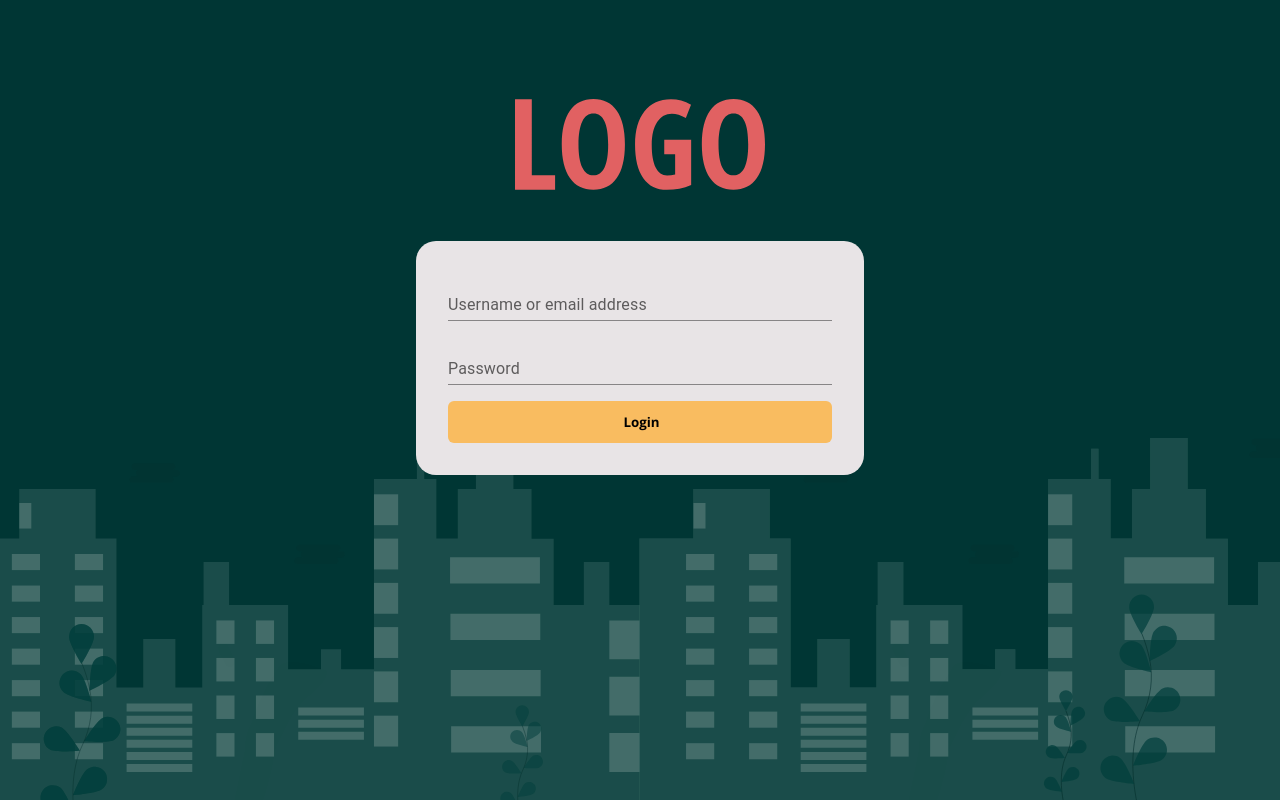
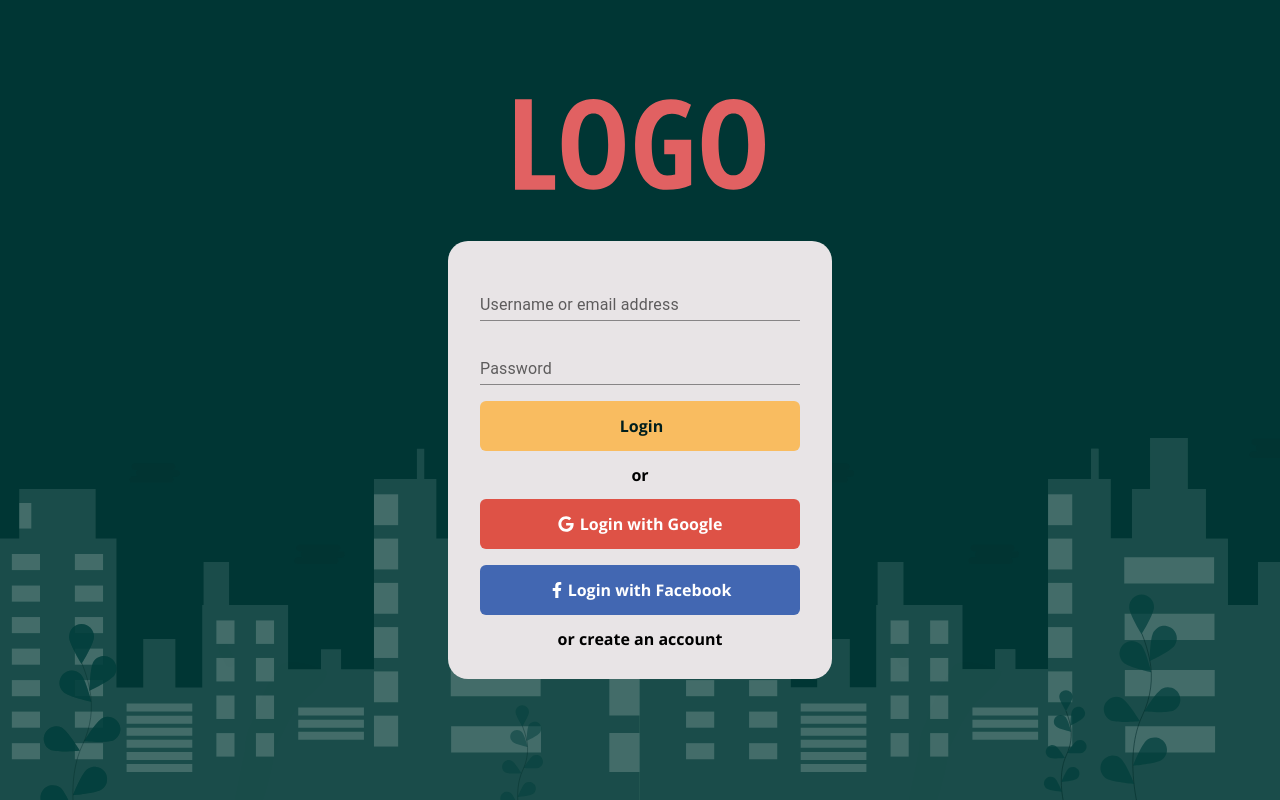
Before and after one commit to ParkingLotDevOps/Automated-Parking-Lot, a React (Create React App) app in the folder web-frontend/: page /sign-in in a window 1280 px wide. Built offline with nearby package versions, Linux system fonts and the light colour scheme.

Commit message:
logo and new buttons

```diff
--- a/web-frontend/src/components/BaseButton/BaseButton.js
+++ b/web-frontend/src/components/BaseButton/BaseButton.js
@@ -8,7 +8,7 @@ import { FaPlus } from 'react-icons/fa';
 
 const BaseIcon = ({ type }) => {
   if (type === 'facebook') return <FaFacebookF />;
-  if (type === 'google') return <FaGoogle />;
+  if (type === 'google') return <FaGoogle style={{ marginRight: '.2em' }} />;
   if (type === 'plus') return <FaPlus />;
   return <></>;
 };
--- a/web-frontend/src/components/BaseButton/BaseButton.module.css
+++ b/web-frontend/src/components/BaseButton/BaseButton.module.css
@@ -1,35 +1,36 @@
 .btn {
-  font-family: 'Open Sans', sans-serif;
   text-transform: unset;
   text-align: center;
   align-items: center;
   display: flex;
   justify-content: center;
   width: 100%;
+  height: 50px;
   border: none;
   outline: none;
   border-radius: 6px;
   padding: 0.75rem;
   cursor: pointer;
   text-indent: 3px;
+  font-size: 1rem;
 }
 
 .red {
-  background-color: #de5246;
+  background: #de5246;
   color: white;
 }
 
 .yellow {
-  background-color: #f9bc60;
-  color: black;
+  background: #f9bc60;
+  color: #001e1d;
 }
 
 .blue {
-  background-color: #4267b2;
+  background: #4267b2;
   color: white;
 }
 
 .wheet {
-  background-color: #e8e4e6;
+  background: #e8e4e6;
   color: #e16162;
 }
--- a/web-frontend/src/components/SignContainer/SignContainer.module.css
+++ b/web-frontend/src/components/SignContainer/SignContainer.module.css
@@ -9,7 +9,7 @@
 .form {
   background: #E8E4E6;
   margin: 1rem auto;
-  width: 35%;
+  width: max(30%, 300px);
   padding: 2rem;
   border-radius: 20px;
   display: flex;
--- a/web-frontend/src/components/SignIn/SignIn.js
+++ b/web-frontend/src/components/SignIn/SignIn.js
@@ -1,7 +1,7 @@
 import React from 'react';
 import { TextField } from '@mui/material';
 import { SignContainer } from 'components';
-import BaseButton from 'components/BaseButton/BaseButton';
+import { BaseButton } from 'components';
 
 export default function SignIn() {
   return (
@@ -11,16 +11,38 @@ export default function SignIn() {
         variant="standard"
         fullWidth
       />
+
       <TextField
         label="Password"
         type="password"
         variant="standard"
         fullWidth
       />
+
       <BaseButton
         content="Login"
         color="yellow"
       />
+
+      <div style={{ textAlign: 'center', lineHeight: 1 }}>
+        or
+      </div>
+
+      <BaseButton
+        content="Login with Google"
+        color="red"
+        icon="google"
+      />
+
+      <BaseButton
+        content="Login with Facebook"
+        color="blue"
+        icon="facebook"
+      />
+
+      <div style={{ textAlign: 'center', lineHeight: 1 }}>
+        or create an account
+      </div>
     </SignContainer>
   );
 };
--- a/web-frontend/src/index.css
+++ b/web-frontend/src/index.css
@@ -1,5 +1,6 @@
 * {
   box-sizing: border-box;
+  font-family: 'Open Sans', sans-serif;
 }
 
 html {
```
